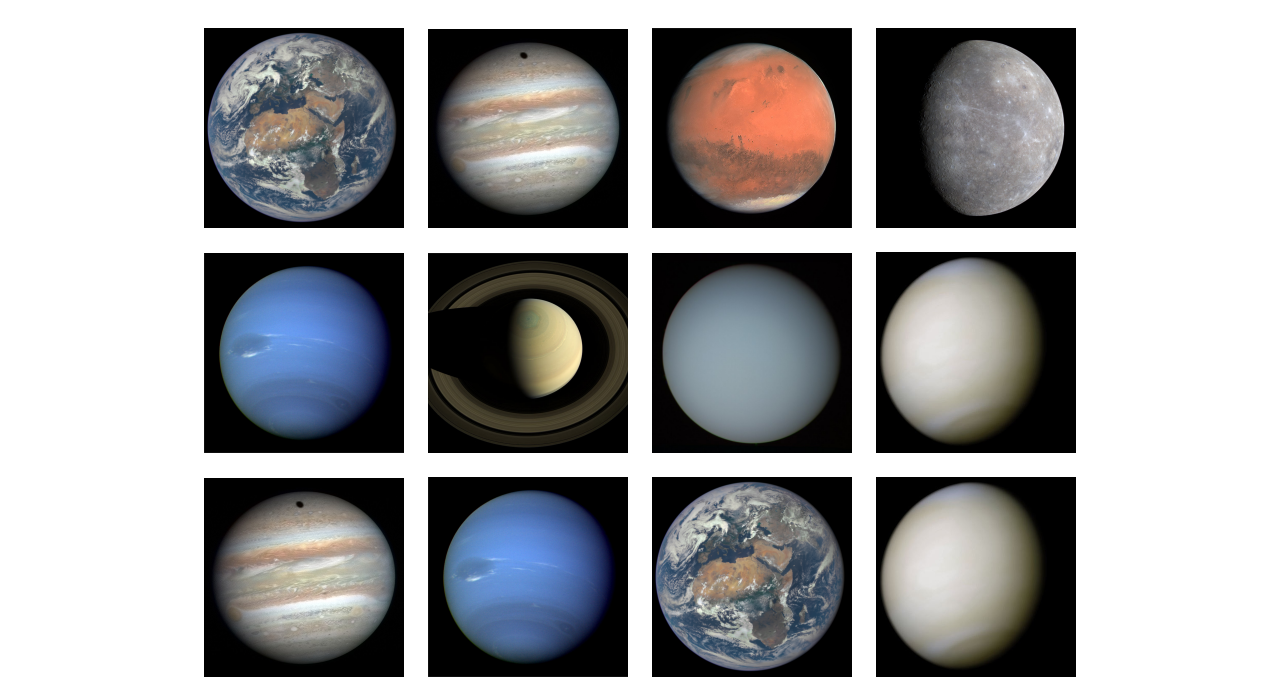
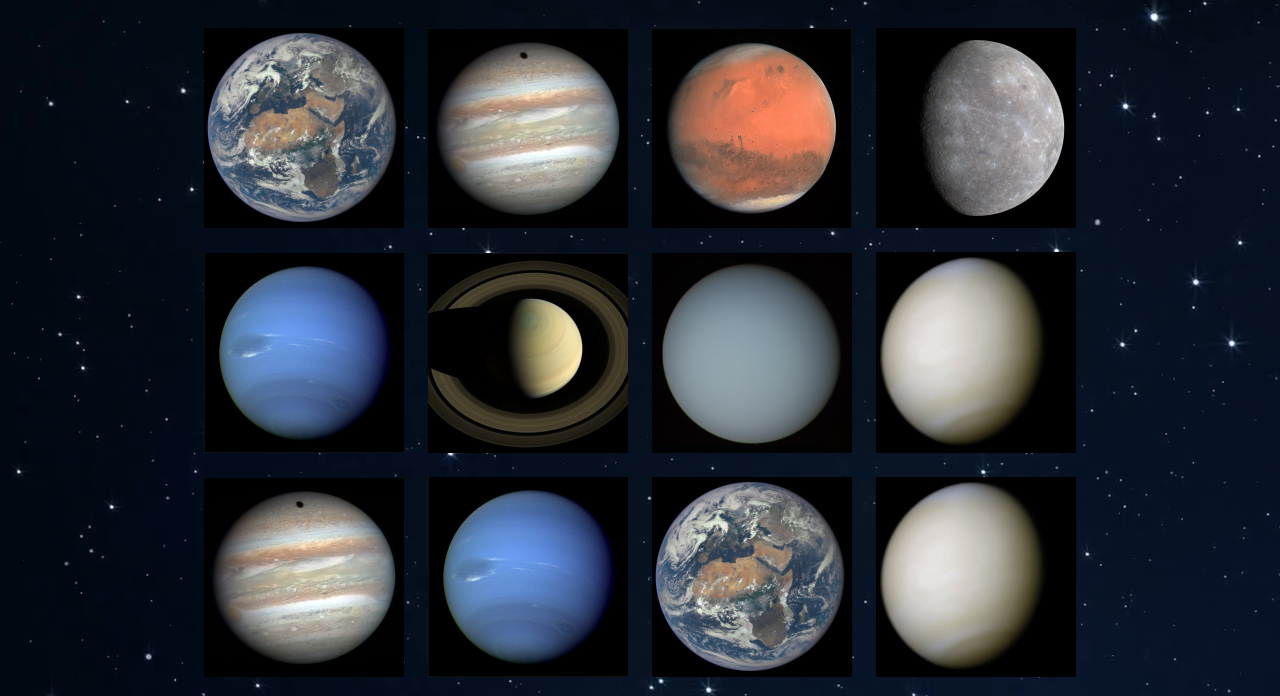
Before and after one commit to erik2310/Huskespil, a plain HTML site: page index.html in a window 1280 px wide. Shown: the part 177-873 px from the top of the page. Drawn offline with Linux system fonts and the light colour scheme; the site is published under a folder, as on GitHub Pages, so addresses that start at the root find nothing.

Commit message:
Fiks til baggrunden så den virker på Google Cloud.

```diff
--- a/css/main.css
+++ b/css/main.css
@@ -1,5 +1,5 @@
 body {
-    background-image: url("/images/space.png");
+    background-image: url("../images/space.png");
     background-attachment: fixed;
 }
 
```
